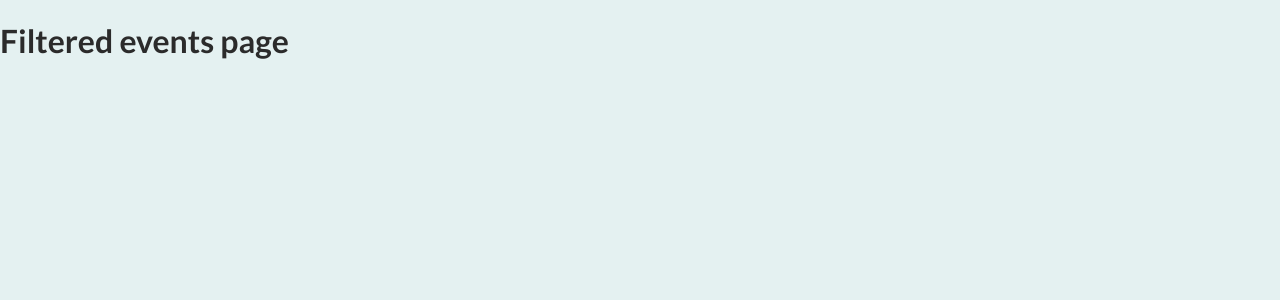
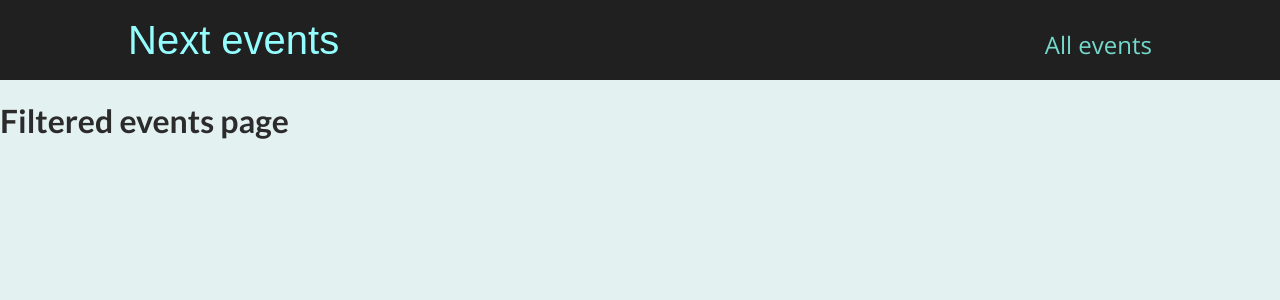
Before and after one commit to Rim4i4ok/next-events-view, a Next.js app: page /events/e2 in a window 1280 px wide. Shown: the top 300 px of the page. Built offline with nearby package versions, Linux system fonts and the light colour scheme.

Commit message:
added layout

```diff
--- /dev/null
+++ b/components/layout/layout.js
@@ -0,0 +1,14 @@
+import { Fragment } from "react";
+
+import MainHeader from "./mainHeader/main-header";
+
+function Layout(props) {
+  return (
+    <Fragment>
+      <MainHeader />
+      <main>{props.children}</main>
+    </Fragment>
+  );
+}
+
+export default Layout;
--- /dev/null
+++ b/components/layout/mainHeader/main-header.js
@@ -0,0 +1,22 @@
+import Link from "next/link";
+
+import styles from "./main-header.module.css";
+
+function MainHeader(props) {
+  return (
+    <header className={styles.header}>
+      <div className={styles.logo}>
+        <Link href="/">Next events</Link>
+      </div>
+      <nav className={styles.navigation}>
+        <ul>
+          <li>
+            <Link href="/events">All events</Link>
+          </li>
+        </ul>
+      </nav>
+    </header>
+  );
+}
+
+export default MainHeader;
--- /dev/null
+++ b/components/layout/mainHeader/main-header.module.css
@@ -0,0 +1,41 @@
+.header {
+  width: 100%;
+  display: flex;
+  justify-content: space-between;
+  align-items: baseline;
+  padding: 1rem 10%;
+  height: 5rem;
+  background-color: #202020;
+}
+
+.logo {
+  font-size: 1.5rem;
+  color: white;
+  font-family: "Fira", sans-serif;
+  height: 100%;
+  display: flex;
+  justify-content: center;
+  align-items: center;
+  color: #94fdfd;
+}
+
+.logo a {
+  text-decoration: none;
+  color: #94fdfd;
+}
+
+.navigation a {
+  text-decoration: none;
+  color: #74dacc;
+  font-size: 1rem;
+}
+
+@media (min-width: 768px) {
+  .logo {
+    font-size: 2.5rem;
+  }
+
+  .navigation a {
+    font-size: 1.5rem;
+  }
+}
--- a/pages/_app.js
+++ b/pages/_app.js
@@ -1,7 +1,12 @@
-import '../styles/globals.css'
+import Layout from "../components/layout/layout";
+import "../styles/globals.css";
 
 function MyApp({ Component, pageProps }) {
-  return <Component {...pageProps} />
+  return (
+    <Layout>
+      <Component {...pageProps} />
+    </Layout>
+  );
 }
 
-export default MyApp
+export default MyApp;
```
